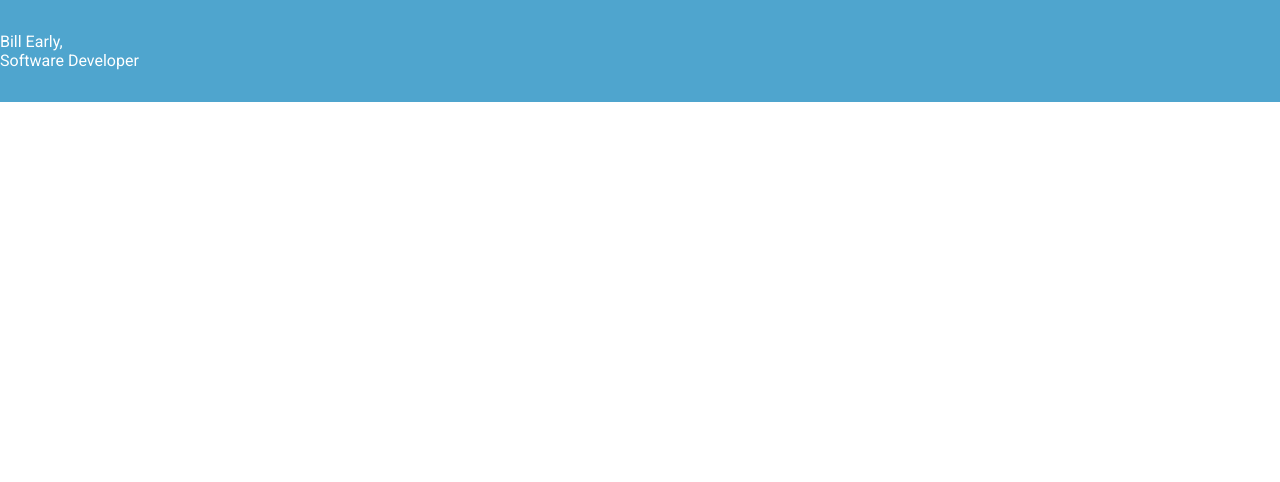
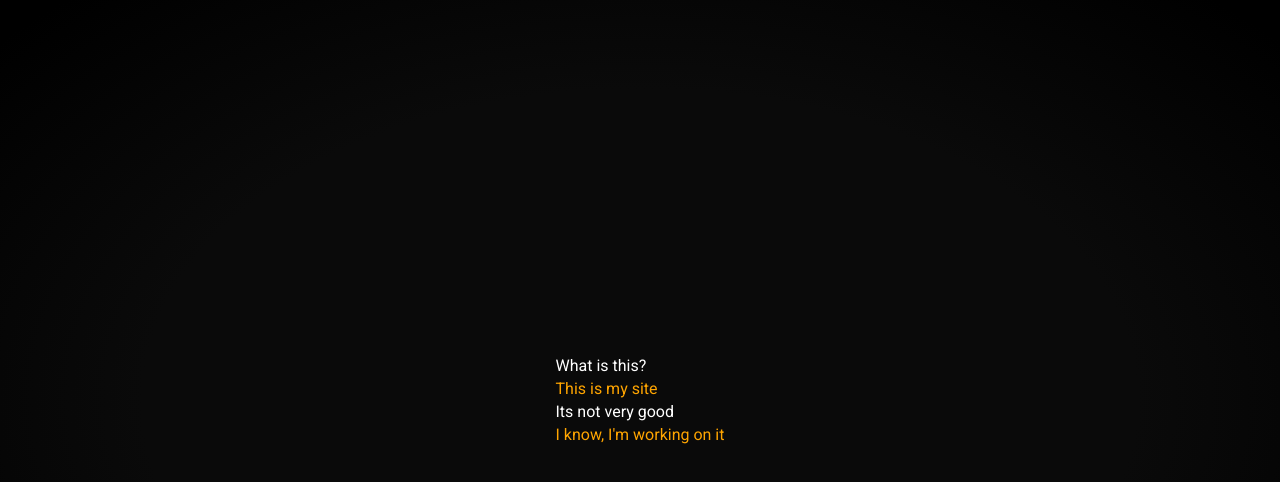
Before and after one commit to billearly/billearly.github.io, a Gatsby site: page / in a window 1280 px wide. Built offline with nearby package versions, Linux system fonts and the light colour scheme; Gatsby itself is replaced by a stand-in of ours.

Commit message:
Temp page

```diff
--- /dev/null
+++ b/src/components/temp/Temp.jsx
@@ -0,0 +1,32 @@
+import React from 'react';
+import styled from 'styled-components';
+
+const Container = styled.div`
+  align-items: center;
+  background-image: radial-gradient(#0a0a0a 55%,#000000 95%);
+  display: flex;
+  height: 100vh;
+  justify-content: center;
+`;
+
+const Text = styled.p`
+  color: #ffffff;
+  margin: 0.25rem 0;
+`;
+
+const OrangeText = styled(Text)`
+  color: #ffa500;
+`;
+
+export const Temp = () => {
+  return (
+    <Container>
+      <div>
+        <Text>What is this?</Text>
+        <OrangeText>This is my site</OrangeText>
+        <Text>Its not very good</Text>
+        <OrangeText>I know, I'm working on it</OrangeText>
+      </div>
+    </Container>
+  );
+};
--- /dev/null
+++ b/src/components/temp/index.js
@@ -0,0 +1 @@
+export { Temp } from './Temp';
--- a/src/pages/index.js
+++ b/src/pages/index.js
@@ -1,7 +1,7 @@
 import React from 'react';
 import { Helmet } from 'react-helmet';
 import { GlobalStyle } from '../components';
-import { HeaderContainer } from '../components/header';
+import { Temp } from '../components/temp';
 
 export default () => {
   return (
@@ -14,10 +14,7 @@ export default () => {
 
       <GlobalStyle />
 
-      <HeaderContainer>
-        <p>Bill Early,</p>
-        <p>Software Developer</p>
-      </HeaderContainer>
+      <Temp />
     </>
   );
 }
```
